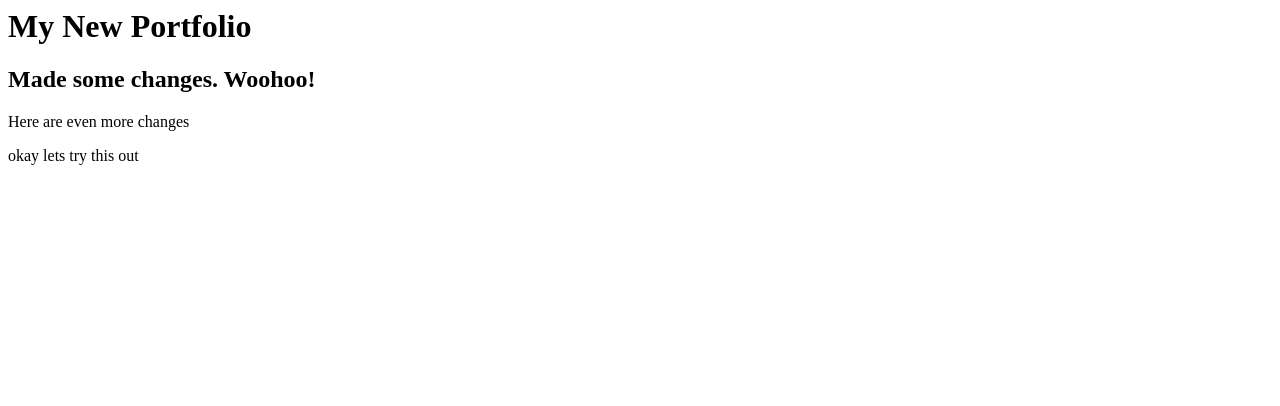
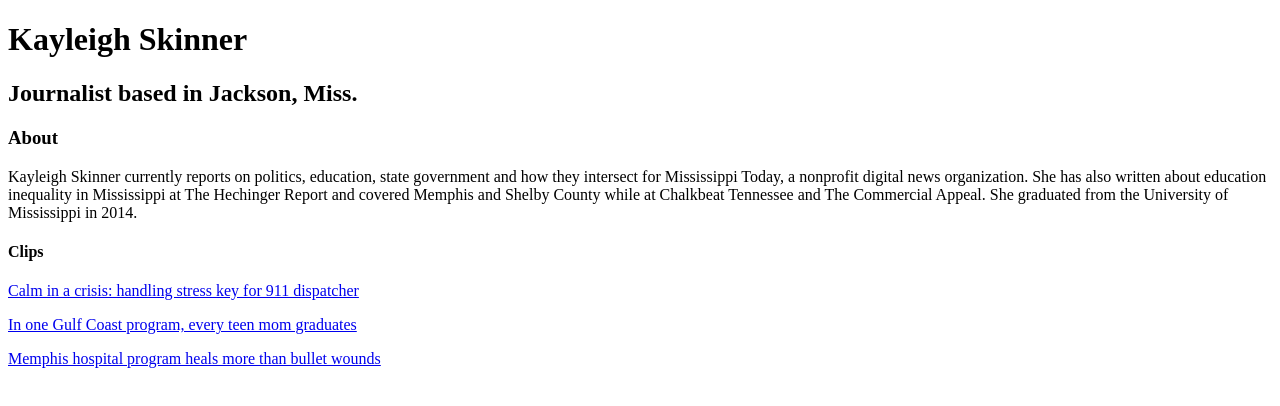
Before and after one commit to kayleighskinner/Portfolio, a plain HTML site: page index.html in a window 1280 px wide. Drawn offline with Linux system fonts and the light colour scheme.

Commit message:
put bio in for real

```diff
--- a/index.html
+++ b/index.html
@@ -1,5 +1,30 @@
-<h1>My New Portfolio</h1>
+<!DOCTYPE html>
+<html>
+<head>
+	<title></title>
+</head>
+<body>
+	<h1>Kayleigh Skinner</h1>
+	<h2>Journalist based in Jackson, Miss.</h2>
 
-<h2>Made some changes. Woohoo!</h2>
-<p>Here are even more changes</p>
-<p>okay lets try this out</p>
+	<h3>About</h3>
+
+	<p class="bio">
+		Kayleigh Skinner currently reports on politics, education, state government and how they intersect for Mississippi Today, a nonprofit digital news organization. She has also written about education inequality in Mississippi at The Hechinger Report and covered Memphis and Shelby County while at Chalkbeat Tennessee and The Commercial Appeal. She graduated from the University of Mississippi in 2014.
+	</p>
+
+
+
+	<h4>Clips</h4>
+	<p class="911calls"> <a href="http://archive.commercialappeal.com/news/calm-in-a-crisis-handling-stress-key-for-911-dispatchers-2b6ec223-33ce-73e2-e053-0100007f422a-368649241.html/">Calm in a crisis: handling stress key for 911 dispatcher</a>
+	</p>
+	<p class="teenmoms"> <a href="https://hechingerreport.org/one-gulf-coast-program-every-teen-mom-graduates/">In one Gulf Coast program, every teen mom graduates</a>
+	</p>
+	<p class="bulletwounds"> <a href="http://archive.commercialappeal.com/news/memphis-hospital-program-heals-more-than-bullet-wounds-2d8d6eec-49fd-7039-e053-0100007f39f1-371875071.html">Memphis hospital program heals more than bullet wounds
+</a>
+
+	</p>
+
+
+</body>
+</html>
```
